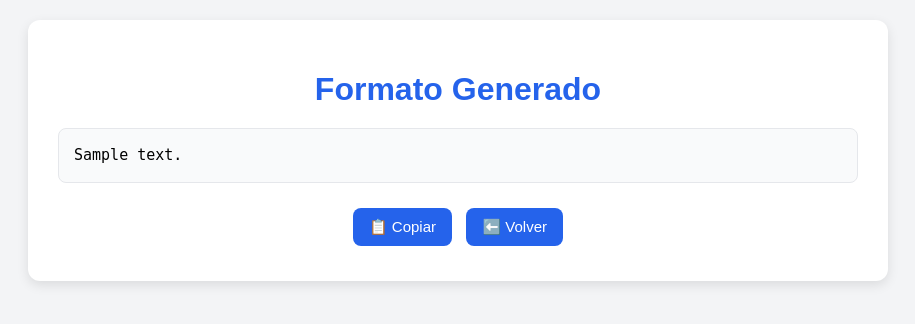
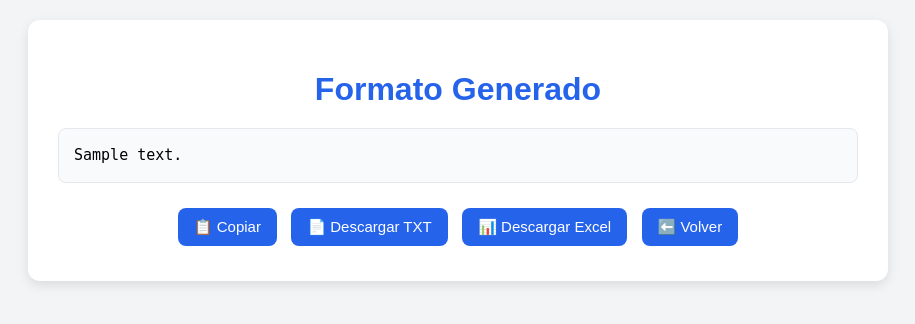
Before and after one commit to Steven-gil-dep/mi_app_flask, a Flask app: template templates/result.html in a window 1280 px wide. Shown: the top 324 px of the page, without its empty margins (182-1097 px from the left). Run offline with Flask 3, Linux system fonts and the light colour scheme; the template is opened without the code that fills it: most values are stand-ins (such as "Sample title", 1, 10 or a date in 2020).

Commit message:
Update result.html

```diff
--- a/templates/result.html
+++ b/templates/result.html
@@ -61,6 +61,17 @@
 
     <div class="buttons">
       <button class="btn" onclick="copyText()">📋 Copiar</button>
+
+      <form action="/download_txt" method="POST" style="display:inline;">
+        <input type="hidden" name="output_text" value="{{ output_text }}">
+        <button type="submit" class="btn">📄 Descargar TXT</button>
+      </form>
+
+      <form action="/download_excel" method="POST" style="display:inline;">
+        <input type="hidden" name="output_text" value="{{ output_text }}">
+        <button type="submit" class="btn">📊 Descargar Excel</button>
+      </form>
+
       <a href="/" class="btn">⬅️ Volver</a>
     </div>
   </div>
```
